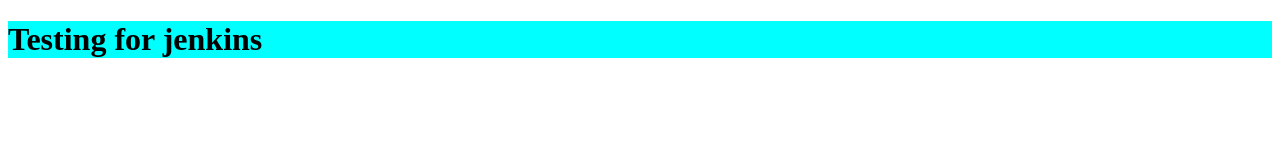
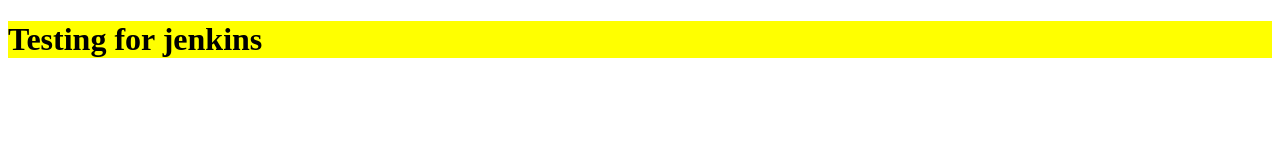
Before and after one commit to dipak19/jenkins, a plain HTML site: page index.html in a window 1280 px wide. Drawn offline with Linux system fonts and the light colour scheme.

Commit message:
jai shree ram

```diff
--- a/index.html
+++ b/index.html
@@ -4,6 +4,6 @@
 
 </head>
 <body>
-    <h1 style="background-color: aqua;">Testing for jenkins</h1>
+    <h1 style="background-color:yellow;">Testing for jenkins</h1>
 </body>
 </html>
```
